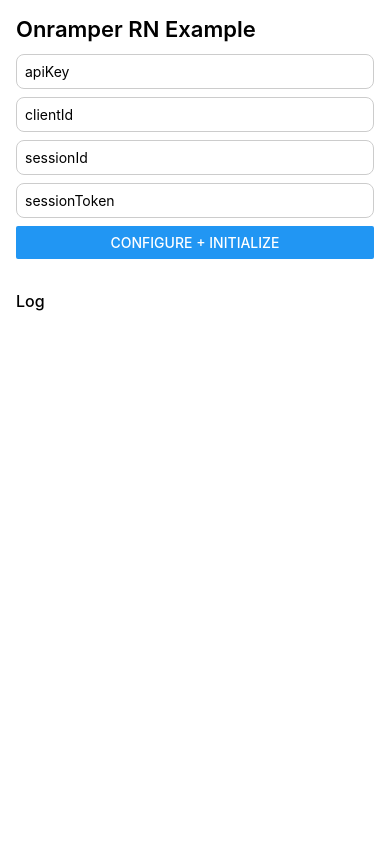
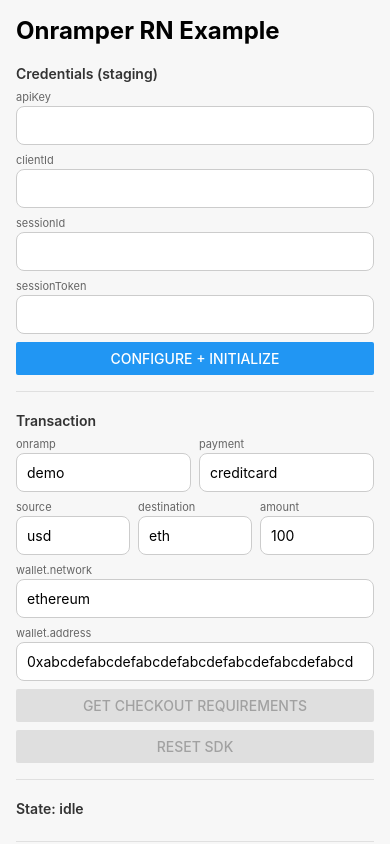
Before and after one commit to onramper/onramper-react-native, a React Native app in the folder example/: screen / in a window 390 px wide. Built offline with nearby package versions, Linux system fonts and the light colour scheme.

Commit message:
feat(example): full e2e test harness — credentials, transaction form, native button, live state + event log

```diff
--- a/example/App.tsx
+++ b/example/App.tsx
@@ -1,55 +1,293 @@
-import React, { useState } from 'react';
-import { SafeAreaView, ScrollView, Text, View, TextInput, Button, StyleSheet } from 'react-native';
-import { OnramperClient } from '@onramper/react-native';
+import React, { useRef, useState } from 'react';
+import {
+  Button,
+  KeyboardAvoidingView,
+  Platform,
+  SafeAreaView,
+  ScrollView,
+  StyleSheet,
+  Text,
+  TextInput,
+  View,
+} from 'react-native';
+import { OnramperClient, type OnramperState, type QuoteResponse } from '@onramper/react-native';
+
+type LogEntry = { level: 'info' | 'event' | 'error'; line: string };
+
+const DEFAULTS = {
+  apiKey: '',
+  clientId: '',
+  sessionId: '',
+  sessionToken: '',
+  // Test transaction defaults — adjust per partner.
+  onramp: 'demo',
+  source: 'usd',
+  destination: 'eth',
+  amount: '100',
+  paymentMethod: 'creditcard',
+  walletNetwork: 'ethereum',
+  walletAddress: '0xabcdefabcdefabcdefabcdefabcdefabcdefabcd',
+};
 
 export default function App() {
-  const [log, setLog] = useState<string[]>([]);
-  const [apiKey, setApiKey] = useState('');
-  const [clientId, setClientId] = useState('');
-  const [sessionId, setSessionId] = useState('');
-  const [sessionToken, setSessionToken] = useState('');
+  const [log, setLog] = useState<LogEntry[]>([]);
+  const [apiKey, setApiKey] = useState(DEFAULTS.apiKey);
+  const [clientId, setClientId] = useState(DEFAULTS.clientId);
+  const [sessionId, setSessionId] = useState(DEFAULTS.sessionId);
+  const [sessionToken, setSessionToken] = useState(DEFAULTS.sessionToken);
+  const [onramp, setOnramp] = useState(DEFAULTS.onramp);
+  const [source, setSource] = useState(DEFAULTS.source);
+  const [destination, setDestination] = useState(DEFAULTS.destination);
+  const [amount, setAmount] = useState(DEFAULTS.amount);
+  const [paymentMethod, setPaymentMethod] = useState(DEFAULTS.paymentMethod);
+  const [walletNetwork, setWalletNetwork] = useState(DEFAULTS.walletNetwork);
+  const [walletAddress, setWalletAddress] = useState(DEFAULTS.walletAddress);
+
   const [client, setClient] = useState<OnramperClient | null>(null);
+  const [state, setState] = useState<OnramperState>({ kind: 'idle' });
+  const [quote, setQuote] = useState<QuoteResponse | null>(null);
+  const [button, setButton] = useState<React.ReactElement | null>(null);
 
-  const append = (line: string) => setLog((l) => [...l, line]);
+  const scrollRef = useRef<ScrollView>(null);
+
+  const append = (entry: LogEntry) => {
+    setLog((l) => [...l, entry]);
+    requestAnimationFrame(() => scrollRef.current?.scrollToEnd({ animated: true }));
+  };
+  const info = (line: string) => append({ level: 'info', line });
+  const event = (line: string) => append({ level: 'event', line });
+  const fail = (line: string) => append({ level: 'error', line });
+
+  const setupClient = (c: OnramperClient) => {
+    c.addStateListener((s) => {
+      setState(s);
+      event(`state → ${s.kind}${s.kind === 'failed' ? `: ${s.error.code}` : ''}`);
+    });
+    c.addEventListener('checkoutStarted', (e) => event(`checkout started: ${e.intentId}`));
+    c.addEventListener('loginRequired', () => event('login required'));
+    c.addEventListener('readyToCheckout', () => event('ready to checkout'));
+    c.addEventListener('requirementSatisfied', (e) => event(`requirement satisfied: ${e.requirementType}`));
+    c.addEventListener('checkoutFinalized', () => event('checkout finalized'));
+    c.addEventListener('renderingStarted', (e) => event(`rendering: ${e.renderType} ${e.url}`));
+    c.addEventListener('completed', (e) => event(`COMPLETED checkoutId=${e.checkoutId}`));
+    c.addEventListener('failed', (e) => event(`FAILED: ${e.error.code} ${e.error.message}`));
+  };
+
+  const onConfigureInitialize = async () => {
+    try {
+      // Destroy any prior client so the bridge state is clean for re-runs.
+      client?.destroy();
+      setQuote(null);
+      setButton(null);
+
+      const c = new OnramperClient({
+        apiKey,
+        clientId,
+        environment: 'development',
+        // Real async — fetched on demand when the SDK calls it.
+        onSessionExpired: async () => {
+          info('onSessionExpired invoked — returning current creds');
+          return { sessionId, sessionToken };
+        },
+      });
+      setupClient(c);
+      await c.initialize({ sessionId, sessionToken });
+      setClient(c);
+      info('initialized OK');
+    } catch (e: unknown) {
+      const err = e as { code?: string; message?: string };
+      fail(`init error: ${err.code ?? 'unknown'} — ${err.message ?? String(e)}`);
+    }
+  };
+
+  const onGetRequirements = async () => {
+    if (!client) {
+      fail('configure + initialize first');
+      return;
+    }
+    try {
+      const parsed = Number(amount);
+      if (!Number.isFinite(parsed) || parsed <= 0) {
+        fail('amount must be a positive number');
+        return;
+      }
+      const result = await client.getCheckoutRequirements(
+        {
+          onramp,
+          source,
+          destination,
+          amount: parsed,
+          type: 'buy',
+          paymentMethod,
+          wallet: { network: walletNetwork, address: walletAddress },
+        },
+        {
+          backgroundColor: '#0A84FF',
+          foregroundColor: '#FFFFFF',
+          borderRadius: 12,
+        },
+      );
+      setQuote(result.quote);
+      setButton(result.button);
+      info(`got intent: rate=${result.quote.rate ?? 'n/a'} payout=${result.quote.payout ?? 'n/a'}`);
+    } catch (e: unknown) {
+      const err = e as { code?: string; message?: string };
+      fail(`getCheckoutRequirements error: ${err.code ?? 'unknown'} — ${err.message ?? String(e)}`);
+    }
+  };
+
+  const onReset = async () => {
+    if (!client) return;
+    try {
+      await client.reset();
+      setQuote(null);
+      setButton(null);
+      info('reset OK');
+    } catch (e: unknown) {
+      const err = e as { code?: string; message?: string };
+      fail(`reset error: ${err.code ?? 'unknown'} — ${err.message ?? String(e)}`);
+    }
+  };
 
   return (
-    <SafeAreaView style={{ flex: 1 }}>
-      <ScrollView contentContainerStyle={styles.container}>
-        <Text style={styles.title}>Onramper RN Example</Text>
-        <TextInput placeholder="apiKey" value={apiKey} onChangeText={setApiKey} style={styles.input} />
-        <TextInput placeholder="clientId" value={clientId} onChangeText={setClientId} style={styles.input} />
-        <TextInput placeholder="sessionId" value={sessionId} onChangeText={setSessionId} style={styles.input} />
-        <TextInput placeholder="sessionToken" value={sessionToken} onChangeText={setSessionToken} style={styles.input} />
-        <Button
-          title="Configure + Initialize"
-          onPress={async () => {
-            try {
-              const c = new OnramperClient({
-                apiKey, clientId, environment: 'development',
-                onSessionExpired: async () => ({ sessionId, sessionToken }),
-              });
-              await c.initialize({ sessionId, sessionToken });
-              setClient(c);
-              append('initialized');
-            } catch (e: any) {
-              append(`init error: ${e.code} ${e.message}`);
-            }
-          }}
-        />
-        <View style={{ height: 16 }} />
-        <Text style={styles.subtitle}>Log</Text>
-        {log.map((l, i) => (
-          <Text key={i} style={styles.log}>{l}</Text>
-        ))}
-      </ScrollView>
+    <SafeAreaView style={styles.safe}>
+      <KeyboardAvoidingView
+        style={{ flex: 1 }}
+        behavior={Platform.OS === 'ios' ? 'padding' : undefined}
+      >
+        <ScrollView ref={scrollRef} contentContainerStyle={styles.container} keyboardShouldPersistTaps="handled">
+          <Text style={styles.title}>Onramper RN Example</Text>
+
+          <Text style={styles.section}>Credentials (staging)</Text>
+          <Field label="apiKey" value={apiKey} onChangeText={setApiKey} secure />
+          <Field label="clientId" value={clientId} onChangeText={setClientId} />
+          <Field label="sessionId" value={sessionId} onChangeText={setSessionId} />
+          <Field label="sessionToken" value={sessionToken} onChangeText={setSessionToken} secure />
+          <Button title="Configure + Initialize" onPress={onConfigureInitialize} />
+
+          <View style={styles.divider} />
+          <Text style={styles.section}>Transaction</Text>
+          <Row>
+            <Field label="onramp" value={onramp} onChangeText={setOnramp} compact />
+            <Field label="payment" value={paymentMethod} onChangeText={setPaymentMethod} compact />
+          </Row>
+          <Row>
+            <Field label="source" value={source} onChangeText={setSource} compact />
+            <Field label="destination" value={destination} onChangeText={setDestination} compact />
+            <Field label="amount" value={amount} onChangeText={setAmount} compact numeric />
+          </Row>
+          <Field label="wallet.network" value={walletNetwork} onChangeText={setWalletNetwork} />
+          <Field label="wallet.address" value={walletAddress} onChangeText={setWalletAddress} />
+          <Button title="Get checkout requirements" onPress={onGetRequirements} disabled={!client} />
+          <View style={{ height: 8 }} />
+          <Button title="Reset SDK" onPress={onReset} disabled={!client} color="#888" />
+
+          {quote && (
+            <>
+              <View style={styles.divider} />
+              <Text style={styles.section}>Quote</Text>
+              <Text style={styles.kv}>ramp: {quote.ramp ?? '—'}</Text>
+              <Text style={styles.kv}>rate: {quote.rate ?? '—'}</Text>
+              <Text style={styles.kv}>networkFee: {quote.networkFee ?? '—'}</Text>
+              <Text style={styles.kv}>transactionFee: {quote.transactionFee ?? '—'}</Text>
+              <Text style={styles.kv}>payout: {quote.payout ?? '—'}</Text>
+              {quote.errors?.length ? (
+                <Text style={styles.error}>errors: {JSON.stringify(quote.errors)}</Text>
+              ) : null}
+            </>
+          )}
+
+          {button && (
+            <>
+              <View style={styles.divider} />
+              <Text style={styles.section}>Checkout button (native)</Text>
+              <View style={styles.buttonHost}>{button}</View>
+            </>
+          )}
+
+          <View style={styles.divider} />
+          <Text style={styles.section}>State: {state.kind}</Text>
+
+          <View style={styles.divider} />
+          <Text style={styles.section}>Log</Text>
+          {log.length === 0 ? (
+            <Text style={styles.muted}>(empty)</Text>
+          ) : (
+            log.map((l, i) => (
+              <Text
+                key={`${i}-${l.line}`}
+                style={[
+                  styles.log,
+                  l.level === 'error' && styles.error,
+                  l.level === 'event' && styles.eventLine,
+                ]}
+              >
+                {l.line}
+              </Text>
+            ))
+          )}
+        </ScrollView>
+      </KeyboardAvoidingView>
     </SafeAreaView>
   );
 }
 
+function Field({
+  label,
+  value,
+  onChangeText,
+  compact = false,
+  numeric = false,
+  secure = false,
+}: {
+  label: string;
+  value: string;
+  onChangeText: (v: string) => void;
+  compact?: boolean;
+  numeric?: boolean;
+  secure?: boolean;
+}) {
+  return (
+    <View style={[styles.field, compact && { flex: 1 }]}>
+      <Text style={styles.label}>{label}</Text>
+      <TextInput
+        value={value}
+        onChangeText={onChangeText}
+        style={styles.input}
+        autoCapitalize="none"
+        autoCorrect={false}
+        keyboardType={numeric ? 'decimal-pad' : 'default'}
+        secureTextEntry={secure}
+      />
+    </View>
+  );
+}
+
+function Row({ children }: { children: React.ReactNode }) {
+  return <View style={styles.row}>{children}</View>;
+}
+
 const styles = StyleSheet.create({
-  container: { padding: 16 },
-  title: { fontSize: 22, fontWeight: '600', marginBottom: 12 },
-  subtitle: { fontSize: 16, fontWeight: '500', marginTop: 16 },
-  input: { borderWidth: 1, borderColor: '#ccc', borderRadius: 8, padding: 8, marginBottom: 8 },
-  log: { fontFamily: 'Menlo', fontSize: 12, marginVertical: 2 },
+  safe: { flex: 1, backgroundColor: '#F7F7F7' },
+  container: { padding: 16, paddingBottom: 40 },
+  title: { fontSize: 24, fontWeight: '700', marginBottom: 16 },
+  section: { fontSize: 14, fontWeight: '600', marginBottom: 8, marginTop: 4, color: '#333' },
+  divider: { height: 1, backgroundColor: '#E0E0E0', marginVertical: 16 },
+  field: { marginBottom: 8 },
+  label: { fontSize: 11, color: '#666', marginBottom: 2 },
+  input: {
+    borderWidth: 1,
+    borderColor: '#CCC',
+    borderRadius: 8,
+    padding: 10,
+    backgroundColor: '#FFF',
+    fontSize: 14,
+  },
+  row: { flexDirection: 'row', gap: 8 },
+  kv: { fontFamily: Platform.OS === 'ios' ? 'Menlo' : 'monospace', fontSize: 12, marginVertical: 1 },
+  log: { fontFamily: Platform.OS === 'ios' ? 'Menlo' : 'monospace', fontSize: 11, marginVertical: 1, color: '#333' },
+  eventLine: { color: '#0066CC' },
+  error: { color: '#CC0000' },
+  muted: { color: '#999', fontStyle: 'italic' },
+  buttonHost: { minHeight: 88, marginBottom: 8 },
 });
```
Also changed, not shown: 1 other file (tests, documents, lock files or other folders).
